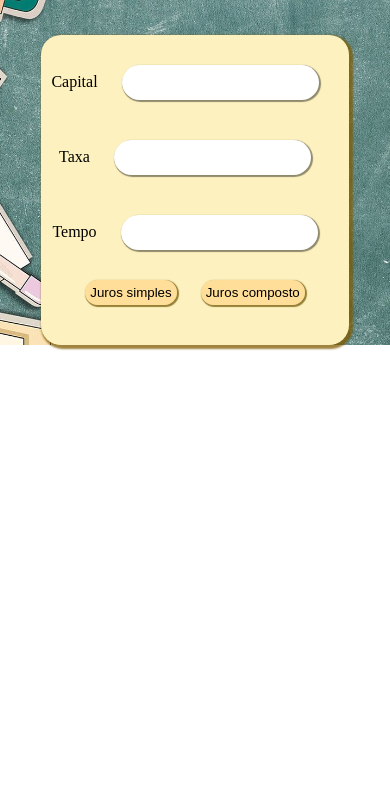
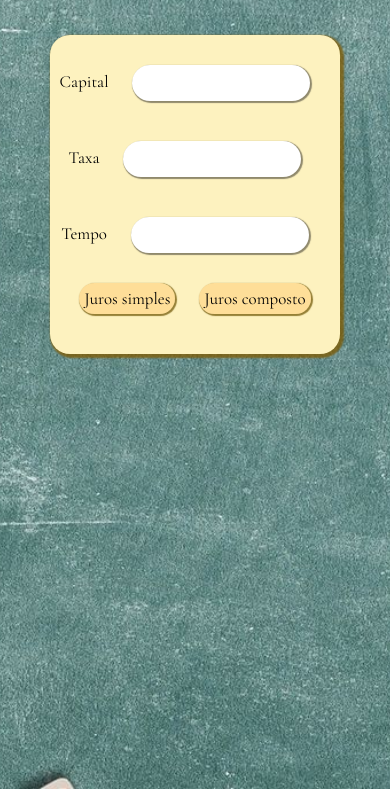
Before and after one commit to Tay0807/calculadora-juros, a plain HTML site: page index.html in a window 390 px wide. Shown: the part 55-844 px from the top of the page. Drawn offline with nearby package versions, Linux system fonts and the light colour scheme.

Commit message:
Responsivo

```diff
--- a/assets/style.css
+++ b/assets/style.css
@@ -1,10 +1,16 @@
+@import url('https://fonts.googleapis.com/css2?family=Cormorant+Garamond&display=swap');
 *{
     margin: 0px;
     padding: 0px;
     text-align: center;
     border: none;
     transition: all 1s;
+    font-family: 'Cormorant Garamond', serif;
 }
+
+/* =====================================================================================================================================================
+header
+======================================================================================================================================================= */
 
 header{
     background-color: rgb(253, 242, 191);
@@ -12,12 +18,27 @@ header{
     margin: 0px 0px 50px 0px;
 }
 
+/* ====================================================================================================================================================
+body
+======================================================================================================================================================= */
+
 body{
     background-image: url(./img/backgrounud.jpg);
     background-position: center center;
     background-repeat: no-repeat;
     background-size:cover;
-    height: 100%;
+    height: 100vh;
+}
+
+#form{
+    background-color: rgb(253, 242, 191);
+    border-radius: 20px;
+    border-radius: 20px;
+    box-shadow: rgba(128, 90, 0, 0.751) 2px 2px 2px 2px;
+    width: fit-content; height: fit-content;
+    margin: 0 auto;
+    padding: 10px;
+    font-size: 2vh;
 }
 
 #simples, #composto{
@@ -26,6 +47,7 @@ body{
     background-color: rgba(255, 190, 93, 0.399);
     box-shadow: rgba(108, 83, 0, 0.722) 1px 1px 1px 1px;
     border-radius: 20px;
+    font-size: 2vh;
 }
 
 #simples:hover, #composto:hover{
@@ -38,20 +60,6 @@ input{
     padding: 10px;
     border-radius: 20px;
     margin: 20px;
-}
-
-#ssimples{
-    display: block;
-}
-
-#form{
-    background-color: rgb(253, 242, 191);
-    border-radius: 20px;
-    border-radius: 20px;
-    box-shadow: rgba(128, 90, 0, 0.751) 2px 2px 2px 2px;
-    width: fit-content; height: fit-content;
-    margin: 0 auto;
-    padding: 10px;
 }
 
 #resultado, #outro, #mm, #conta{
@@ -67,6 +75,7 @@ input{
     font-style: italic;
     font-weight: bold;
 }
+
 span{
     color:rgb(255, 189, 34);
 }
--- a/index.html
+++ b/index.html
@@ -13,7 +13,7 @@
     </header>
     <main>
         <div id="form">
-            <form action="" id="ssimples">
+            <form action="">
                 <div>
                     <label for="capital">Capital</label>
                     <input type="text" id="capital" required>
```
